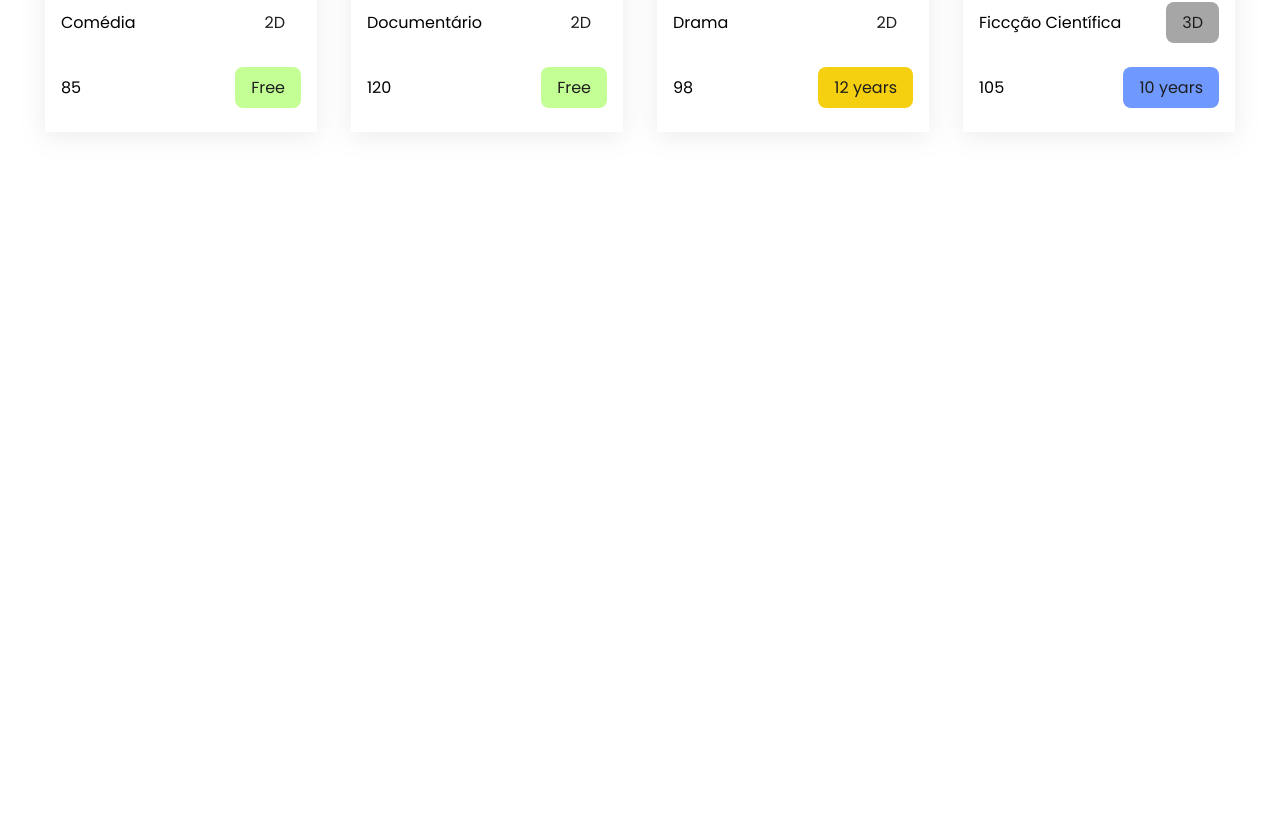
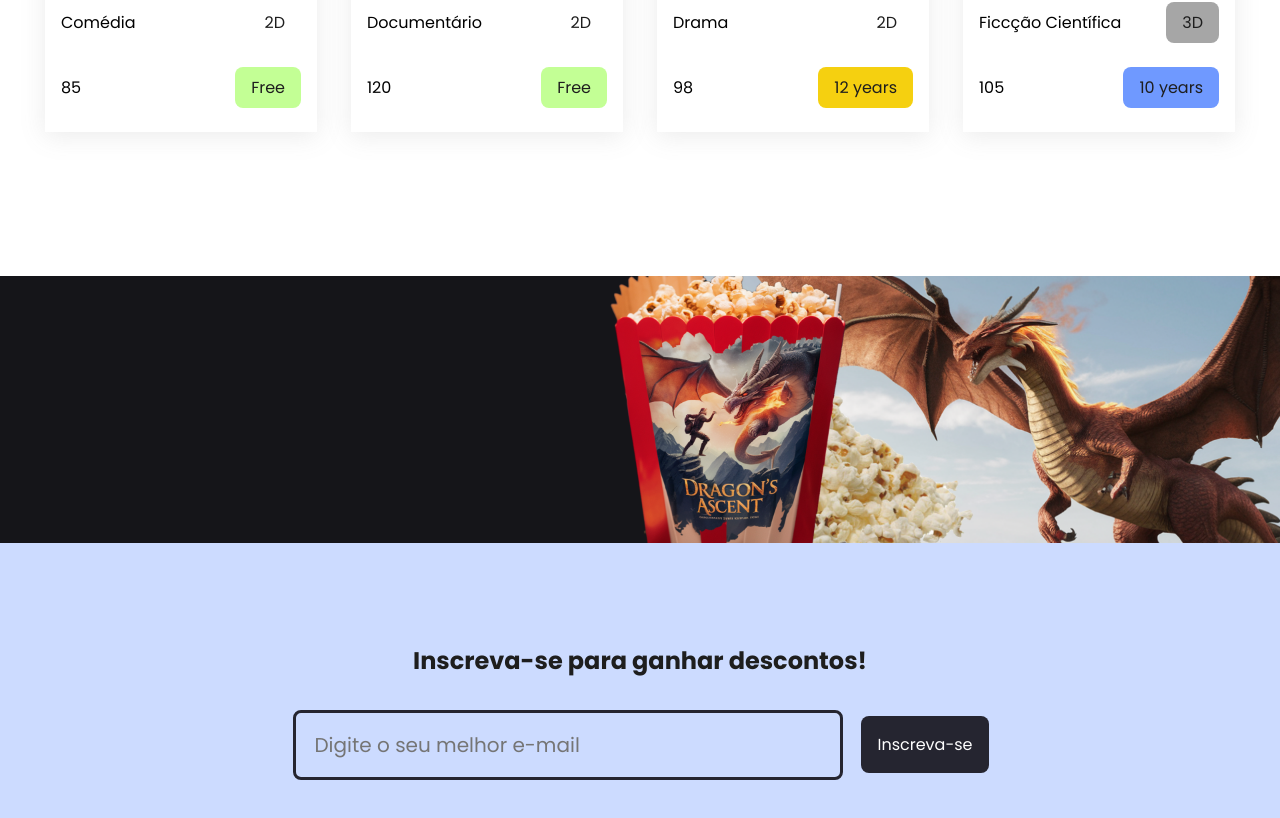
Before and after one commit to bernardosrodrigues12/luz-e-cena, a React (Vite) app: page / in a window 1280 px wide. Shown: the part 1961-2779 px from the top of the page. Before the commit the page ends 2237 px from the top, so only its background shows below. Built offline with nearby package versions, Linux system fonts and the light colour scheme; data requests are answered from the project's data file; a web font is replaced by a local one.

Commit message:
feat: Newsletter

```diff
--- a/src/App.tsx
+++ b/src/App.tsx
@@ -1,6 +1,7 @@
 import Header from './components/Header'
 import Banner from "./components/Banner";
 import MovieSection from './components/MovieSection';
+import Newsletter from './components/Newsletter';
 
 function App() {
   return (
@@ -8,6 +9,8 @@ function App() {
     <Header />
     <Banner src="../public/assets/images/Banner Desktop.png" alt="Banner"/>
     <MovieSection />
+    <Banner src='../public/assets/images/Banner Combo Desktop.png' alt='Combo'/>
+    <Newsletter />
     </>
 )
 }
--- /dev/null
+++ b/src/components/Newsletter/Newsletter.module.css
@@ -0,0 +1,25 @@
+.newsletter {
+  background-color: var(--light-blue);
+  padding: var(--padding-xxl) 0;
+}
+
+.form {
+  display: flex;
+  align-items: center;
+  justify-content: center;
+  gap: var(--gap-s);
+}
+
+.title {
+  color: var(--black);
+  font-family: var(--font-titul);
+  font-size: var(--font-size-l);
+  text-align: center;
+  margin-bottom: var(--margin-l);
+}
+
+.error {
+  color: #e63946;
+  font-size: var(--font-size-s);
+  margin-top: var(--margin-s);
+}
--- /dev/null
+++ b/src/components/Newsletter/index.tsx
@@ -0,0 +1,22 @@
+import Button from '../Button'
+import FieldSet from '../FieldSet'
+import InputText from '../InputText'
+import styles from './Newsletter.module.css'
+
+const Newsletter = () => {
+  return (
+    <section className={styles.newsletter}>
+        <h2 className={styles.title}>Inscreva-se para ganhar descontos!</h2>
+        <form className={styles.form}>
+            <FieldSet>
+                <InputText placeholder='Digite o seu melhor e-mail'></InputText>
+            </FieldSet>
+            <Button variant='default' type='submit'>
+                Inscreva-se
+            </Button>
+        </form>
+    </section>
+  )
+}
+
+export default Newsletter
```
